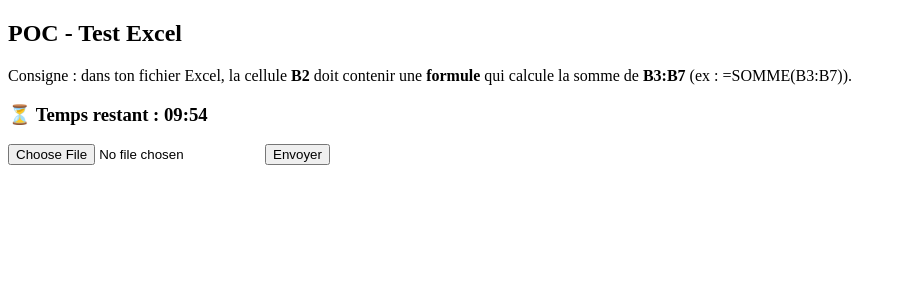
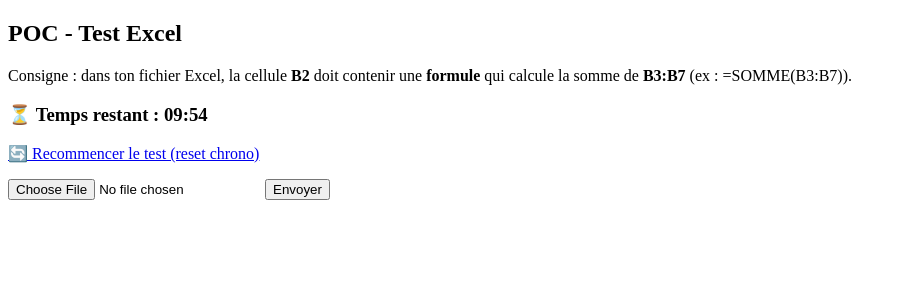
Before and after one commit to geoffroyhb/TOTO.poc, a Django app: page /test in a window 1280 px wide. Shown: the top 300 px of the page, without its empty margins (0-903 px from the left). Run offline with Django 5.2, Linux system fonts and the light colour scheme.

Commit message:
Update test_upload.html

```diff
--- a/app/templates/test_upload.html
+++ b/app/templates/test_upload.html
@@ -9,6 +9,9 @@
     </p>
 
     <h3>⏳ Temps restant : <span id="timer"></span></h3>
+    <p>
+  <a href="/restart">🔄 Recommencer le test (reset chrono)</a>
+  </p>
 
     <form method="POST" enctype="multipart/form-data">
       <input type="file" name="file" accept=".xlsx" required />
```
